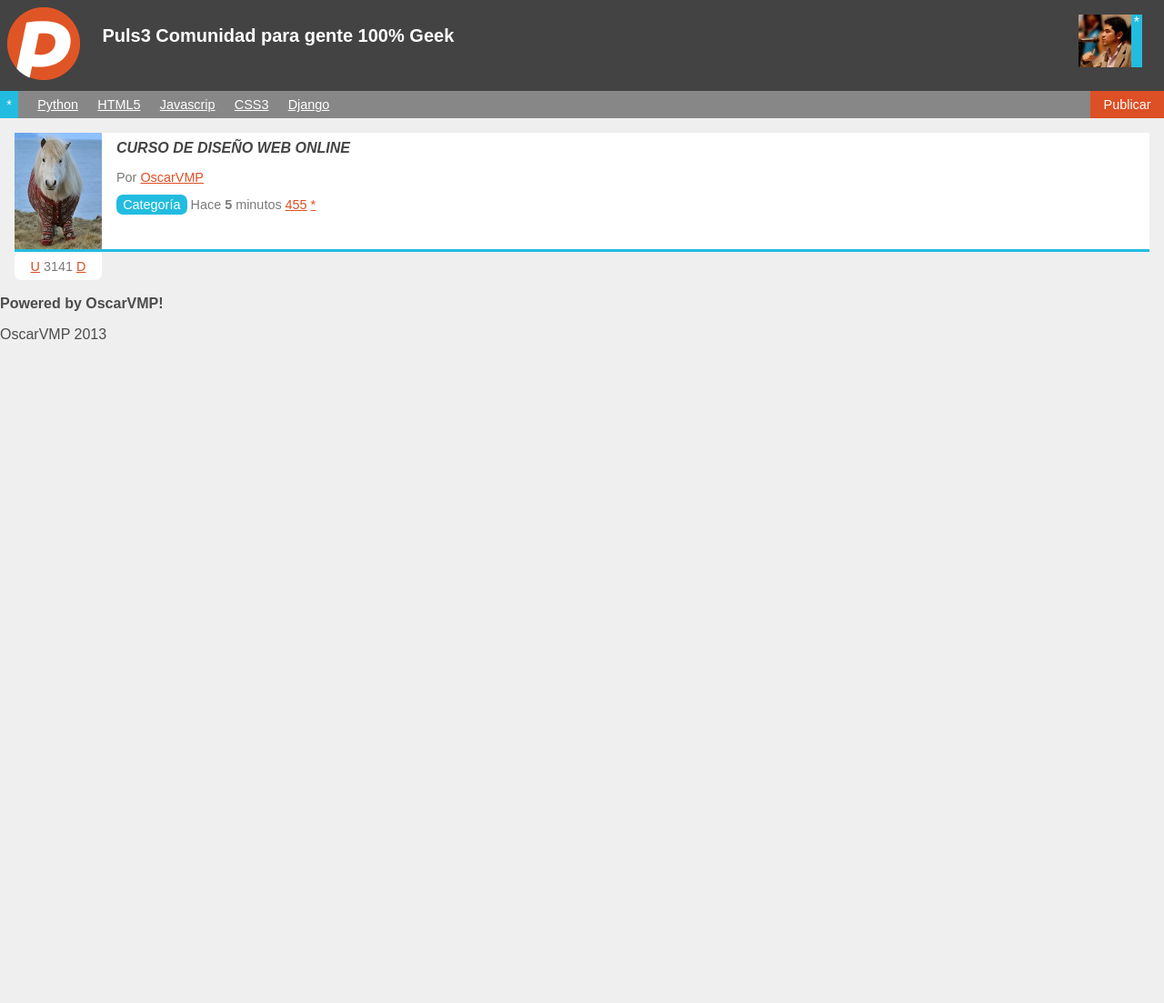
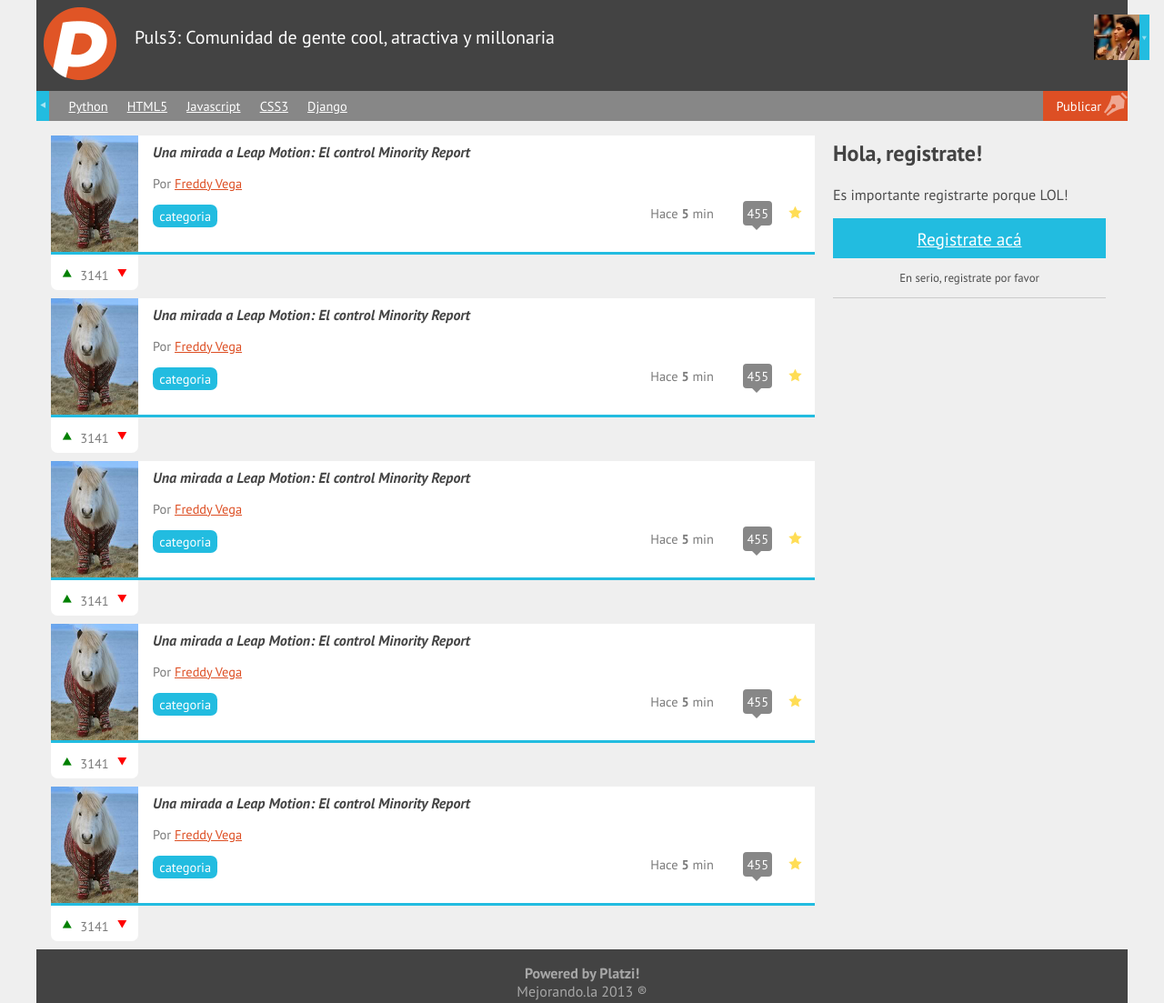
Before and after one commit to oscarvmp/PULS3, a plain HTML site: page index.html in a window 1280 px wide. Shown: the top 1103 px of the page at 91% size. Before the commit the page ends 800 px from the top, so only its background shows below. Drawn offline with Linux system fonts and the light colour scheme; a web font is replaced by a local one.

Commit message:
Cambios en los documentos por funcionamiento

```diff
--- a/estilos.css
+++ b/estilos.css
@@ -1,193 +1,267 @@
-/*Tipografías importantes para la web, EOT-SVG-TTF-WOFF*/
+@font-face {
+	font-family: 'icomoon';
+	src:url('fonts/icomoon.eot');
+	src:url('fonts/icomoon.eot?#iefix') format('embedded-opentype'),
+		url('fonts/icomoon.woff') format('woff'),
+		url('fonts/icomoon.ttf') format('truetype'),
+		url('fonts/icomoon.svg#icomoon') format('svg');
+	font-weight: normal;
+	font-style: normal;
+}
+
 a
 {
 	color: #DD4F24;
 }
-
-
 body
 {
 	background: #EFEFEF;
 	color: #4C4C4C;
-	font-family: "Overlock", Arial;
+	font-family: "PT Sans", Arial;
 	font-size: 16px;
-	margin: 0; /* Es buena práctica quitar las margenes al body*/
+	margin: 0;
 }
-
+/*
+comentario de lo que sea
+*/
+footer
+{
+	background: #434343;
+	color: #A7A7A7;
+	padding: 1em 0;
+	text-align: center;
+	width: 100%;
+}
+footer p
+{
+	margin: 0;
+}
 header
 {
-	/*Es buena práctica insertar un border al comenzar a editar una caja
-	por ejemplo este header border: 1px red solid;*/
 	background: #434343;
 	color: white;
 	margin: 0;
 	padding: 0.5em;
 }
-
-header figure, header h1
+header:after{
+	clear: both;
+	content: "";
+	display: block;
+}
+header figure
 {
-
-	display: inline-block;
-	vertical-align: top;
+	float: left;
 }
-
 header h1
 {
 	font-size: 20px;
-	font-weight: bold;
-	margin: 1em 0 0 1em;
-	width:60%;
+	font-weight: normal;
+	margin: 1em 85px 1em 100px;
+	display: block;
 }
-
-
-
 header #avatar
 {
-	float: right;
-	margin: 0.5em 1em 0 0;
+	position:  absolute;
+	top: 0;
+	right: 0;
+	margin: 1em 1em 0 0;
 }
-
 header #avatar figcaption
 {
 	background: #22BCE0;
-	float:right;
-	height:58px;
-	padding:0 3px ;
+	float: right;
+	height: 50px;
+	line-height: 50px;
 }
-
+header #avatar figcaption:after
+{
+	content: "\e001";
+	font-family: "icomoon";
+	font-size: 0.7em;
+	opacity: 0.5;
+}
 header #avatar img
-
 {
-
-	width:58px;
-	float:left;
+	float: left;
+	width: 50px;
 }
-
-
 header #logo img
 {
-	width:80px;
+	width: 80px;
 }
-
 nav
 {
-	background:#878787;
+	background: #878787;
 	font-size: 0.9em;
 }
-
 nav ul
 {
 	list-style: none;
-	margin: 0px;
-	padding: 0px
+	margin: 0;
+	padding: 0;
 }
-
 nav ul li
-
 {
-
 	display: inline-block;
-	margin:0 1.2em 0 0;
-	vertical-align: top
+	margin: 0 1.2em 0 0;
+	vertical-align: top;
 }
-
 nav ul li a
 {
 	color: white;
-	display:block;
-	padding:0.5em 0;
+	display: block;
+	padding: 0.5em 0;
 }
-
 nav #flechita_nav a
 {
 	background: #22BCE0;
-	padding: 0.5em;
+	padding: 0.5em 0;
 	text-decoration: none;
 }
-
+nav #flechita_nav a:after
+{
+	content: "\e000";
+	font-family: "icomoon";
+	opacity: 0.6;
+}
 nav #publicar_nav
 {
+	/*i is zorri*/
+	background: #DD4F24;
 	float: right;
-	margin-right:0;
+	margin-right: 0;
+	padding-right: 1em;
+	position: relative;
 }
-
+nav #publicar_nav:after
+{
+	color: rgba(255,255,255,0.5);
+	content:  "\e004";
+	font-family: "icomoon";
+	font-size: 1.8em;
+	position: absolute;
+	right: 0;
+	top: 0;
+}
 nav #publicar_nav a
 {
-	background: #DD4F24;
-	padding:0.5em 1em;
+	display: inline-block;
+	padding: 0.5em 1em;
 	text-decoration: none;
 }
-
-
+#bienvenida
+{
+	display: none;
+}
 #contenido
 {
 	margin: 1em;
 }
-
 #contenido .item
 {
 	background: white;
-	border-bottom: 3px #22BCE0 solid; /*Boorde inferior azul de los item*/
+	border-bottom: 3px #22BCE0 solid;
 	margin-bottom: 3em;
 	min-height: 128px;
 	position: relative;
 }
-
 #contenido .item p
 {
 	color: #7A7A7A;
 	font-size: 0.9em;
 }
-
+#contenido .item .datos_item
+{
+	text-align: right;
+}
+#contenido .item .datos_item .comentarios_item
+{
+	background: #878787;
+	border-radius: 4px;
+	color: white;
+	margin: 0 0 0 2em;
+	padding: 4px;
+	position: relative;
+	text-decoration: none;
+}
+#contenido .item .datos_item .comentarios_item:after{
+	border-left: 5px solid transparent;
+	border-right: 5px solid transparent;
+	border-top: 5px solid #878787;
+	content: "";
+	left :10px;
+	position: absolute;
+	top:100%;
+}
+#contenido .item .datos_item .guardar_item
+{
+	margin: 0 1em;
+	text-decoration: none;
+}
+#contenido .item .datos_item .guardar_item:after
+{
+	color: #FD5;
+	content: "\e003";
+	font-family: "icomoon";
+}
 #contenido .item .datos_item .tag_item
 {
 	background: #22BCE0;
 	border-radius: 0.5em;
 	color: white;
+	float: left;
 	padding: 0.2em 0.5em;
 	text-decoration: none;
 }
-
 #contenido .item .imagen_item
-
 {
-
-	float:left;
+	float: left;
 	margin: 0 1em 0 0;
 }
-
 #contenido .item .imagen_item img
-
 {
-
-	width:96px;
+	width: 96px;
 }
-
 #contenido .item .titulo_item
-
 {
-
 	font-size: 1em;
 	font-style: italic;
 	padding: 0.5em 0.5em 0;
 }
-
 #contenido .item .titulo_item a
-
 {
-
-	color:#444;
+	color: #444;
 	text-decoration: none;
 }
-
 #contenido .item .votacion
 {
 	background: white;
 	border-radius: 0 0 0.5em 0.5em;
 	margin: 3px 0 0 0;
 	padding: 0.5em 0;
-	position:absolute;
+	position: absolute;
 	text-align: center;
 	top: 100%;
 	width: 96px;
 }
+#contenido .item .votacion a
+{
+	text-decoration: none;
+}
+#contenido .item .votacion .down:after,
+#contenido .item .votacion .up:after
+{
+	font-family: "icomoon";
+	font-size: 1.5em;
+	vertical-align: bottom;
+}
+#contenido .item .votacion .down:after
+{
+	color: red;
+	content: "\e001";
+}
+#contenido .item .votacion .up:after
+{
+	color: green;
+	content: "\e002";
+}
--- a/index.html
+++ b/index.html
@@ -1,80 +1,166 @@
 <!DOCTYPE html>
 <html lang="es">
-
 <head>
 	<meta charset="utf-8" />
-	<title>Web app :D</title>
+
+	<meta name="viewport"
+		  content="width=device-width, initial-scale=1, maximum-scale=1" />
+
+	<title>Puls3: Comunidad online de gente pro y (no sé que más escribir)</title>
 	<link rel="stylesheet" href="normalize.css" />
-	<link href='http://fonts.googleapis.com/css?family=Overlock:400,700,400italic' rel='stylesheet' type='text/css' />
+	<link href='http://fonts.googleapis.com/css?family=PT+Sans:400,700,400italic,700italic' rel='stylesheet' type='text/css' />
 	<link rel="stylesheet" href="estilos.css" />
+	<link rel="stylesheet" href="responsive.css" />
 </head>
-
 <body>
+	<!-- comentario de lo que sea -->
 	<header>
 		<figure id="logo">
 			<img src="logo.png" />
 		</figure>
-		<h1 id="titulo_header">Puls3 Comunidad para gente 100% Geek</h1>
-
+		<h1 id="titulo_header">Puls3: Comunidad de gente cool, atractiva y millonaria</h1>
 		<figure id="avatar">
-		<img src="avatar.jpg" />
-
-		<figcaption>
-		*
-		</figcaption>
-
-	</figure>
+			<img src="avatar.jpg" />
+			<figcaption></figcaption>
+		</figure>
 	</header>
-
 	<nav>
 		<ul>
-
-			<li id="flechita_nav"><a href="#">*</a></li>
+			<li id="flechita_nav"><a href="#"></a></li>
 			<li><a href="#">Python</a></li>
 			<li><a href="#">HTML5</a></li>
-			<li><a href="#">Javascrip</a></li>
+			<li><a href="#">Javascript</a></li>
 			<li><a href="#">CSS3</a></li>
 			<li><a href="#">Django</a></li>
 			<li id="publicar_nav"><a href="#">Publicar</a></li>
 		</ul>
 	</nav>
-
+	<aside id="bienvenida">
+		<h2>Hola, registrate!</h2>
+		<p>Es importante registrarte porque LOL!</p>
+		<a id="registro" href="#">Registrate acá</a>
+		<p id="mensaje_registro">En serio, registrate por favor</p>
+		<!-- <video width="300" controls>
+			<source src="happyfit.webm" type="video/webm" />
+			<source src="happyfit.mp4" type="video/mp4" />
+			<p>SU NAVEGADOR ES VIEJO DE COJONES!!</p>
+		</video> -->
+	</aside>
 	<section id="contenido">
 		<article class="item">
 			<figure class="imagen_item">
-			<img src="imagen.jpg" />
+				<img src="imagen.jpg" />
 			</figure>
-
 			<h2 class="titulo_item">
-				<a href="#">CURSO DE DISEÑO WEB ONLINE</a>
+				<a href="#">Una mirada a Leap Motion: El control Minority Report</a>
 			</h2>
 			<p class="autor_item">
-				Por <a href="#">OscarVMP</a>
+				Por <a href="#">Freddy Vega</a>
 			</p>
-
 			<p class="datos_item">
-				<a class="tag_item"href="#">Categoría</a>
-				<span class="fecha_item">Hace <strong>5</strong> minutos</span>
-				<a class="comentarios_item"href="#">455</a>
-				<a class="guardar_item" href="#">*</a>
-
-				</p>
+				<a class="tag_item" href="#">categoria</a>
+				<span class="fecha_item">Hace <strong>5</strong> min</span>
+				<a class="comentarios_item" href="#">455</a>
+				<a class="guardar_item" href="#"></a>
+			</p>
 			<p class="votacion">
-					<a class="up" href="#">U</a>
-					3141
-					<a class="down" href="#">D</a>
+				<a class="up" href="#"></a>
+				3141
+				<a class="down" href="#"></a>
 			</p>
-
+		</article>
+		<article class="item">
+			<figure class="imagen_item">
+				<img src="imagen.jpg" />
+			</figure>
+			<h2 class="titulo_item">
+				<a href="#">Una mirada a Leap Motion: El control Minority Report</a>
+			</h2>
+			<p class="autor_item">
+				Por <a href="#">Freddy Vega</a>
+			</p>
+			<p class="datos_item">
+				<a class="tag_item" href="#">categoria</a>
+				<span class="fecha_item">Hace <strong>5</strong> min</span>
+				<a class="comentarios_item" href="#">455</a>
+				<a class="guardar_item" href="#"></a>
+			</p>
+			<p class="votacion">
+				<a class="up" href="#"></a>
+				3141
+				<a class="down" href="#"></a>
+			</p>
+		</article>
+		<article class="item">
+			<figure class="imagen_item">
+				<img src="imagen.jpg" />
+			</figure>
+			<h2 class="titulo_item">
+				<a href="#">Una mirada a Leap Motion: El control Minority Report</a>
+			</h2>
+			<p class="autor_item">
+				Por <a href="#">Freddy Vega</a>
+			</p>
+			<p class="datos_item">
+				<a class="tag_item" href="#">categoria</a>
+				<span class="fecha_item">Hace <strong>5</strong> min</span>
+				<a class="comentarios_item" href="#">455</a>
+				<a class="guardar_item" href="#"></a>
+			</p>
+			<p class="votacion">
+				<a class="up" href="#"></a>
+				3141
+				<a class="down" href="#"></a>
+			</p>
+		</article>
+		<article class="item">
+			<figure class="imagen_item">
+				<img src="imagen.jpg" />
+			</figure>
+			<h2 class="titulo_item">
+				<a href="#">Una mirada a Leap Motion: El control Minority Report</a>
+			</h2>
+			<p class="autor_item">
+				Por <a href="#">Freddy Vega</a>
+			</p>
+			<p class="datos_item">
+				<a class="tag_item" href="#">categoria</a>
+				<span class="fecha_item">Hace <strong>5</strong> min</span>
+				<a class="comentarios_item" href="#">455</a>
+				<a class="guardar_item" href="#"></a>
+			</p>
+			<p class="votacion">
+				<a class="up" href="#"></a>
+				3141
+				<a class="down" href="#"></a>
+			</p>
+		</article>
+		<article class="item">
+			<figure class="imagen_item">
+				<img src="imagen.jpg" />
+			</figure>
+			<h2 class="titulo_item">
+				<a href="#">Una mirada a Leap Motion: El control Minority Report</a>
+			</h2>
+			<p class="autor_item">
+				Por <a href="#">Freddy Vega</a>
+			</p>
+			<p class="datos_item">
+				<a class="tag_item" href="#">categoria</a>
+				<span class="fecha_item">Hace <strong>5</strong> min</span>
+				<a class="comentarios_item" href="#">455</a>
+				<a class="guardar_item" href="#"></a>
+			</p>
+			<p class="votacion">
+				<a class="up" href="#"></a>
+				3141
+				<a class="down" href="#"></a>
+			</p>
 		</article>
 	</section>
-
-
 	<footer>
-		<p> <strong>Powered by OscarVMP!</strong></p>
-		<p>OscarVMP 2013</p>
+		<p><strong>Powered by Platzi!</strong></p>
+		<p>Mejorando.la 2013 ®</p>
 	</footer>
-
-
 </body>
-
 </html>
--- /dev/null
+++ b/responsive.css
@@ -0,0 +1,41 @@
+@media screen and (min-width: 768px)
+{
+	body
+	{
+		margin: 0 auto;
+		max-width: 1200px;
+	}
+	#bienvenida
+	{
+		display: block;
+		border-bottom: 1px solid #CCC;
+		float: right;
+		margin-right: 2%;
+		width: 25%;
+	}
+	#bienvenida h2
+	{
+		color: #434343;
+	}
+	#bienvenida #mensaje_registro,
+	#bienvenida #registro
+	{
+		text-align: center;
+	}
+	#bienvenida #mensaje_registro
+	{
+		font-size: 0.8em;
+	}
+	#bienvenida #registro
+	{
+		background: #22BCE0;
+		color: white;
+		display: block;
+		font-size: 1.2em;
+		padding: 0.5em 0;
+	}
+	#contenido
+	{
+		width: 70%;
+	}
+}
```
Also changed, not shown: desktop.png (added), fonts/icomoon.ttf (added), fonts/icomoon.woff (added), github.txt (added), normalize.css, reglas.ESENSERIO.txt (added), 6 other files.
